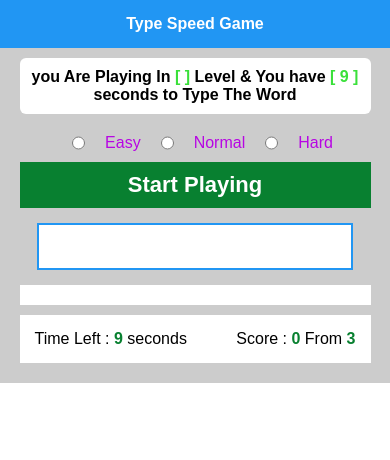
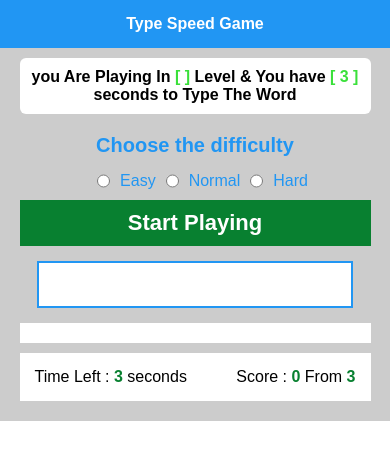
Before and after one commit to maahjoub/Type-Speed-Game, a plain HTML site: page index.html in a window 390 px wide. Drawn offline with Linux system fonts and the light colour scheme.

Commit message:
fix bugs

```diff
--- a/index.html
+++ b/index.html
@@ -15,8 +15,8 @@
                 you Are Playing In
                 <span class="lvl"></span> Level & You have <span class="seconds"></span> seconds to Type The Word
             </div>
+            <h2 class="Choose">Choose the difficulty </h2>
             <div class="options">
-
                 <input type="radio" id="easy" name="level"  value="Easy"> Easy
                 <input type="radio" id="normal" name="level" value="Normal"> Normal
                 <input type="radio" id="hard" name="level" value="Hard"> Hard
--- a/main.js
+++ b/main.js
@@ -1,5 +1,5 @@
 const wordEasy = [
-    'Java Script', 'Html', 'python',
+    'علي', 'رؤي', 'لين',
 ]
 const wordnormal = [
     'محمد', 'احمد', 'محمود',
@@ -8,8 +8,8 @@ const wordHard = [
     'عبد الرحيم', 'عبد الرحمن', 'عبد الله',
 ]
 const lvls = {
-    "Easy" : 9,
-    "Normal" : 6,
+    "Easy" : 3,
+    "Normal" : 3,
     "Hard" : 3 ,
 }
 let defaultLevelNAme = "Easy"
@@ -49,10 +49,13 @@ statrBtn.onclick =function () {
  function genWords() {
     if (lvlNAme.innerHTML === "Easy") {
         action(wordEasy)
+        startPlay()
     } else if (lvlNAme.innerHTML === "Normal") {
         action(wordnormal)
+        startPlay()
     } else if (lvlNAme.innerHTML === "Hard") {
         action(wordHard)
+        startPlay()
     }
  }
  function action(wordArray) {
@@ -67,7 +70,7 @@ statrBtn.onclick =function () {
         div.appendChild(txt)
         upComing.appendChild(div)
      }
-    startPlay()
+
  }
  function startPlay() {
      leftTimeSpan.innerHTML = defaultLevelSeconds
@@ -78,7 +81,7 @@ statrBtn.onclick =function () {
             if (theWord.innerHTML.toLowerCase() === Input.value.toLowerCase()) {
                 Input.value = ""
                 score.innerHTML++
-                if (word.length > 0 ) {
+                if (wordEasy.length > 0 ) {
                     genWords()
                 } else {
                 let span = document.createElement("span")
--- a/style.css
+++ b/style.css
@@ -112,18 +112,29 @@ body {
 .options {
     padding: 10px;
     margin-left: 15px;
-    color: #b706e3;
+    color: var(--main-color);
     display: flex;
     justify-content: center;
-    gap: 20px;
+    gap: 10px;
 }
 .options input {
     margin: 0 px 10px;
 }
+.Choose {}
 @media (max-width:767px) {
     .message {
         font-size: 16px;
         font-weight: bold;
         text-align: center;
     }
+    .Choose {
+        font-size: 20px;
+        text-align: center;
+        padding: 10px 0px 5px;
+        color: var(--main-color)
+    }
+    .finish .good  {
+        font-size: 25px;
+        font-weight: bold;
+    }
 }
```
